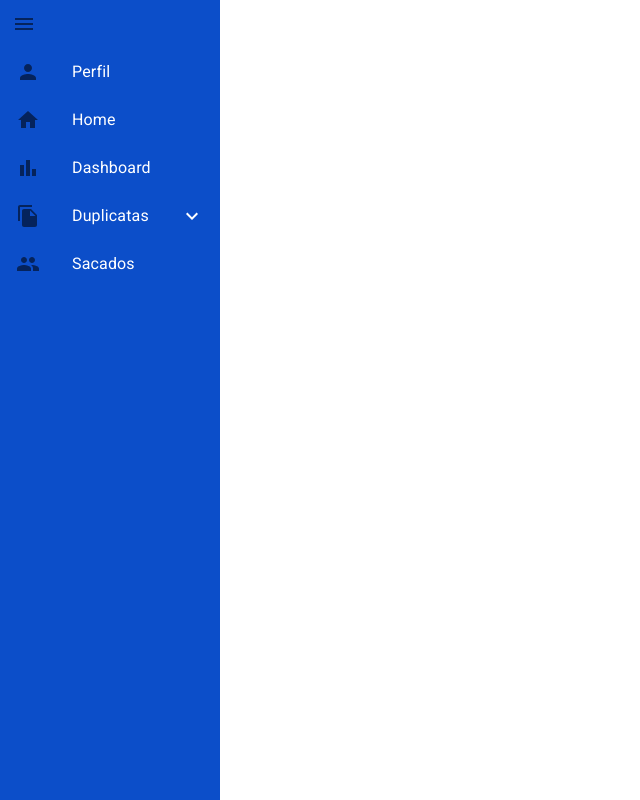
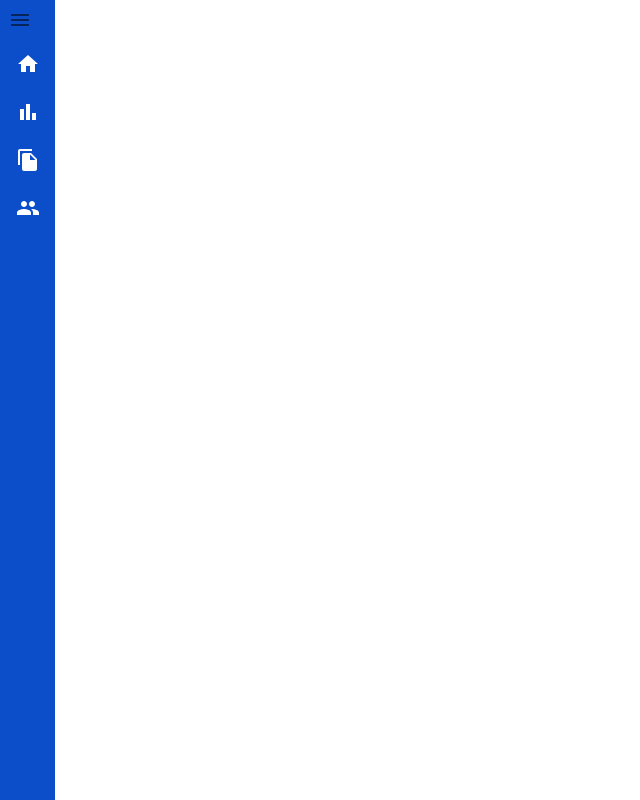
Before and after one commit to B1nary-Devs/SPC-Front, a React (Vite) app: page /home in a window 1280 px wide. Shown: the whole page, without its empty margins (0-640 px from the left). Built offline with nearby package versions, Linux system fonts and the light colour scheme.

Commit message:
feat: SPC-72 implementacao de requisicao

```diff
--- a/src/components/menu/index.css
+++ b/src/components/menu/index.css
@@ -2,22 +2,38 @@
     padding: 0;
     margin: 0;
     box-sizing: border-box;
+    text-decoration: none;
 }
 
 .sidebar{
     display: flex;
     flex-direction: column;
-    width: 220px;
+    width: 55px;
     height: 100vh;
     position: fixed;
     background-color: #0C4EC9;
     color: #FFFF;
+    overflow: hidden;
+    transition: width 0.3s ease;
+}
+
+.sidebar.open {
+    width: 200px; /* Tamanho maior */
+    transition: all ease-in 0.3;
+}
+
+.sidebar.open .returnButton {
+    display: block; /* Mostrar ao abrir */
+}
+
+.sidebar a{
+    color: #FFFF;
 }
 
 .sidebar-list{
-    text-decoration: none;
+
 }
 
 .sidebar-items{
-
+    color: #FFFF;
 }
--- a/src/components/menu/index.jsx
+++ b/src/components/menu/index.jsx
@@ -1,6 +1,7 @@
 
 import './index.css'
 import * as React from 'react';
+import { useState } from 'react';
 
 import IconButton from '@mui/material/IconButton';
 
@@ -12,6 +13,7 @@ import PersonIcon from '@mui/icons-material/Person';
 import GroupIcon from '@mui/icons-material/Group';
 import BarChartIcon from '@mui/icons-material/BarChart';
 import HomeIcon from '@mui/icons-material/Home';
+import { Link } from 'react-router-dom'
 
 import List from '@mui/material/List';
 import ListItemButton from '@mui/material/ListItemButton';
@@ -24,7 +26,16 @@ import ExpandMore from '@mui/icons-material/ExpandMore';
 
 export default function Menu() {
 
-    const [open, setOpen] = React.useState(false);
+    const [open, setOpen] = useState(false);
+    const [sidebarOpen, setsidebarOpen] = useState(false);
+
+    const handleOpenClick = () => {
+        setsidebarOpen(true);
+    };
+
+    const handleReturnClick = () => {
+        setsidebarOpen(false);
+    };
 
     const handleClick = () => {
         setOpen(!open);
@@ -32,79 +43,94 @@ export default function Menu() {
 
 
     return (
-        <sidebar className="sidebar">
+        <div className={`sidebar ${sidebarOpen ? 'open' : ''}`}>
             <div className="sidebar-header">
-                <IconButton aria-label="delete" size="large">
+                {sidebarOpen ? (
+                    <IconButton className="returnButton" aria-label="open" onClick={handleReturnClick}>
+                        <MenuOpenIcon />
+                    </IconButton>
+                ) : (
+                    <IconButton aria-label="open" onClick={handleOpenClick}>
                         <MenuIcon />
                     </IconButton>
+                )}
             </div>
             <ul className='sidebar-list'>
+                <Link className='sidebar-item' to={'/home'}>
                     <li>
                         <ListItemButton>
                             <ListItemIcon>
-                            <PersonIcon />
-                        </ListItemIcon>
-                        <ListItemText primary="Perfil" />
-                    </ListItemButton>
-                </li>
-
-                <li>
-                    <ListItemButton>
-                        <ListItemIcon>
-                            <HomeIcon />
+                                <HomeIcon sx={{ color: 'white' }} />
                             </ListItemIcon>
                             <ListItemText primary="Home" />
                         </ListItemButton>
                     </li>
+                </Link>
 
+
+                <Link className='sidebar-item' to={'/dashboard'}>
                     <li>
                         <ListItemButton>
                             <ListItemIcon>
-                            <BarChartIcon color='#FFFF'/>
+                                <BarChartIcon sx={{ color: 'white' }} />
                             </ListItemIcon>
                             <ListItemText primary="Dashboard" />
                         </ListItemButton>
                     </li>
+                </Link>
 
-                <ListItemButton onClick={handleClick}>
+
+                <ListItemButton className='sidebar-item' onClick={handleClick && handleOpenClick}>
                     <ListItemIcon>
-                        <FileCopyIcon />
+                        <FileCopyIcon sx={{ color: 'white' }} />
                     </ListItemIcon>
                     <ListItemText primary="Duplicatas" />
                     {open ? <ExpandLess /> : <ExpandMore />}
                 </ListItemButton>
                 <Collapse in={open} timeout="auto" unmountOnExit>
                     <List component="div" disablePadding>
+
+                        <Link className='sidebar-item' to={''}>
                             <ListItemButton sx={{ pl: 4 }}>
                                 <ListItemIcon>
-                                <InsertDriveFileIcon />
+                                    <InsertDriveFileIcon sx={{ color: 'white' }} />
                                 </ListItemIcon>
                                 <ListItemText primary="A Vencer" />
                             </ListItemButton>
+                        </Link>
+
+                        <Link className='sidebar-item' to={''}>
                             <ListItemButton sx={{ pl: 4 }}>
                                 <ListItemIcon>
-                                <InsertDriveFileIcon />
+                                    <InsertDriveFileIcon sx={{ color: 'white' }} />
                                 </ListItemIcon>
                                 <ListItemText primary="Vencidas" />
                             </ListItemButton>
+                        </Link>
+
+                        <Link className='sidebar-item' to={''}>
                             <ListItemButton sx={{ pl: 4 }}>
                                 <ListItemIcon>
-                                <InsertDriveFileIcon />
+                                    <InsertDriveFileIcon sx={{ color: 'white' }} />
                                 </ListItemIcon>
                                 <ListItemText primary="Finalizadas" />
                             </ListItemButton>
+                        </Link>
                     </List>
                 </Collapse>
 
+                <Link to={'/sacados'}>
                     <li>
                         <ListItemButton>
                             <ListItemIcon>
-                            <GroupIcon />
+                                <GroupIcon sx={{ color: 'white' }} />
                             </ListItemIcon>
                             <ListItemText primary="Sacados" />
                         </ListItemButton>
                     </li>
+                </Link>
+
             </ul>
-        </sidebar>
+        </div>
     )
 }
--- a/src/pages/DuplicatesDue/index.jsx
+++ b/src/pages/DuplicatesDue/index.jsx
@@ -12,18 +12,22 @@ import SearchInput from '../../components/SearchInput';
 import TextField from '@mui/material/TextField';
 import MenuItem from '@mui/material/MenuItem';
 import './duplicatesDue.css';
+import api from '../../api/api';
 import AppMenu from '../../components/AppMenu/AppMenu';
 
 import { useState, useEffect } from 'react';
+import { toast } from 'react-toastify';
 
 export default function DuplicatesDue() {
     const [duplicatesDue, setDuplicatesDue] = useState([]);
+    const [duplicateDue, setDuplicateDue] = useState([]);
     const [currentPage, setCurrentPage] = useState(1);
     const [rowsPerPage] = useState(8);
     const [selectedMonth, setSelectedMonth] = useState('00');
 
     useEffect(() => {
         loadDuplicatesDue();
+        loadDuplicateDue()
     }, []);
 
     async function loadDuplicatesDue() {
@@ -34,6 +38,22 @@ export default function DuplicatesDue() {
             })
             .catch((error) => console.error('Erro ao carregar o arquivo JSON:', error));
     }
+
+    async function loadDuplicateDue(){
+        const response = api.get(`/assignee/00000/duplicatas/A vencer`)
+
+        .then((result) =>{
+            console.log(result);
+            setDuplicateDue(result.data)
+        })
+
+        .catch((error) =>{
+            console.log(error);
+            toast.error(error.message);
+
+        })
+    }
+
 
     // Filtra as duplicatas com base no mês selecionado
     const getFilteredRows = () => {
@@ -74,7 +94,6 @@ export default function DuplicatesDue() {
 
     return (
         <div>
-            <AppMenu />
             <div className="content">
                 <h1 className='title-duplicate-due'>Duplicatas a vencer</h1>
                 <span className='description-duplicate-due'>A vencer</span>
@@ -104,7 +123,6 @@ export default function DuplicatesDue() {
                             <TableHead>
                                 <TableRow>
                                     <TableCell>Nome</TableCell>
-                                    <TableCell align="center">Empresa</TableCell>
                                     <TableCell align="center">Contato</TableCell>
                                     <TableCell align="center">E-mail</TableCell>
                                     <TableCell align="center">Vencimento</TableCell>
@@ -120,7 +138,6 @@ export default function DuplicatesDue() {
                                         <TableCell component="th" scope="row">
                                             {row.nome}
                                         </TableCell>
-                                        <TableCell align="center">{row.empresa}</TableCell>
                                         <TableCell align="center">{row.contato}</TableCell>
                                         <TableCell align="center">{row.email}</TableCell>
                                         <TableCell align="center">{row.vencimento}</TableCell>
```
Lines whose indentation alone changed are shown as unchanged.
